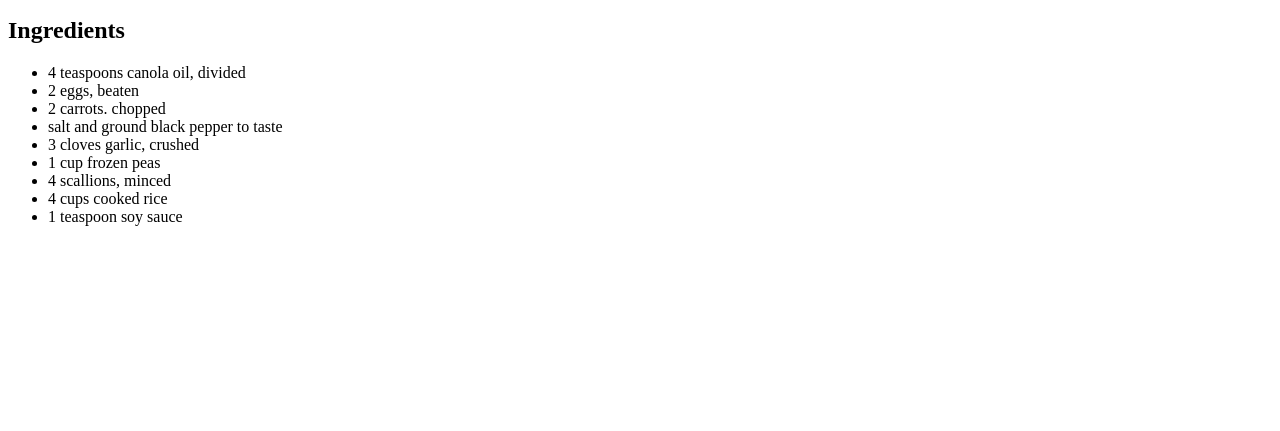
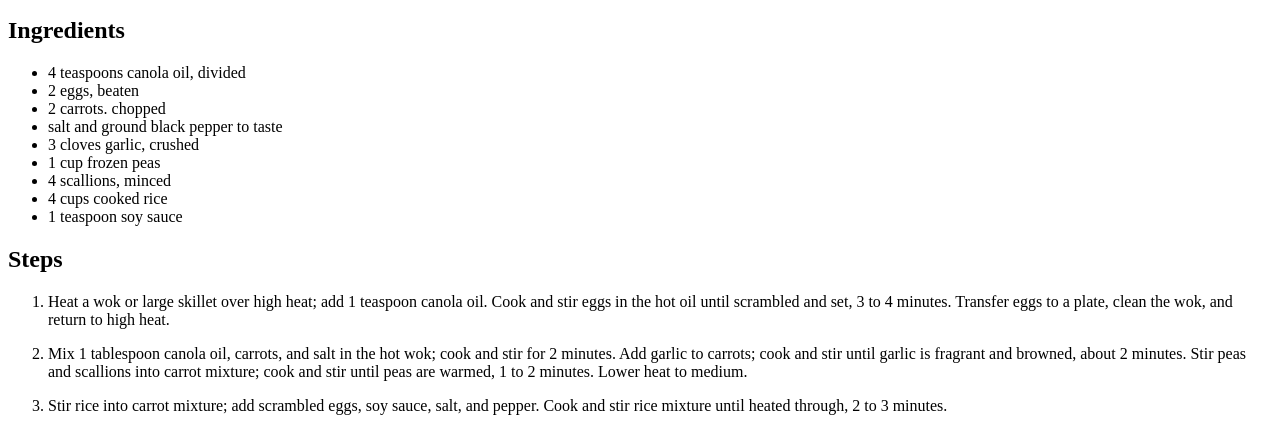
Before and after one commit to Ohm013/odin-recipes, a plain HTML site: page recipes/fried-rice.html in a window 1280 px wide. Shown: the part 421-852 px from the top of the page. Before the commit the page ends 800 px from the top, so only its background shows below. Drawn offline with Linux system fonts and the light colour scheme.

Commit message:
added steps for cooking fried rice

```diff
--- a/recipes/fried-rice.html
+++ b/recipes/fried-rice.html
@@ -26,6 +26,16 @@
         <li> 4 cups cooked rice</li>
         <li>1 teaspoon soy sauce</li>
     </ul>
+
+    <h2> Steps</h2>
+
+    <ol>
+        <li>Heat a wok or large skillet over high heat; add 1 teaspoon canola oil. Cook and stir eggs in the hot oil until scrambled and set, 3 to 4 minutes. Transfer eggs to a plate, clean the wok, and return to high heat. </li>
+        <p></p>
+        <li>Mix 1 tablespoon canola oil, carrots, and salt in the hot wok; cook and stir for 2 minutes. Add garlic to carrots; cook and stir until garlic is fragrant and browned, about 2 minutes. Stir peas and scallions into carrot mixture; cook and stir until peas are warmed, 1 to 2 minutes. Lower heat to medium.</li>
+        <p></p>
+        <li>Stir rice into carrot mixture; add scrambled eggs, soy sauce, salt, and pepper. Cook and stir rice mixture until heated through, 2 to 3 minutes.</li>
+    </ol>
 </body>
 
 
```
